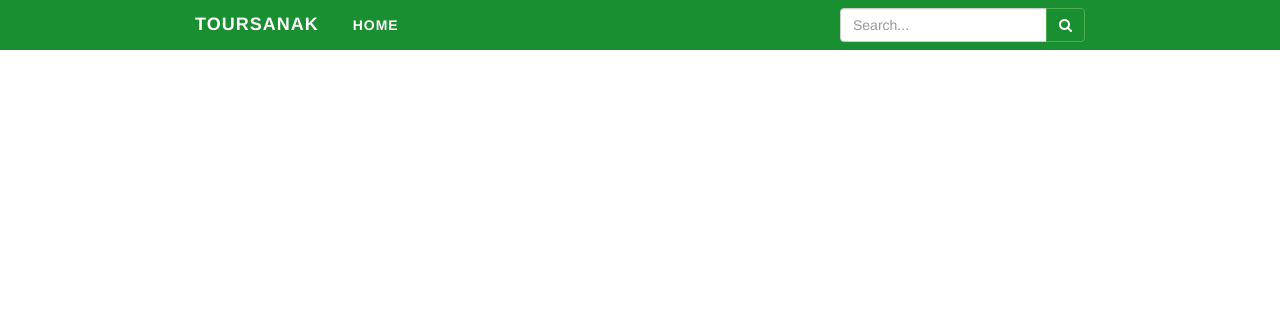
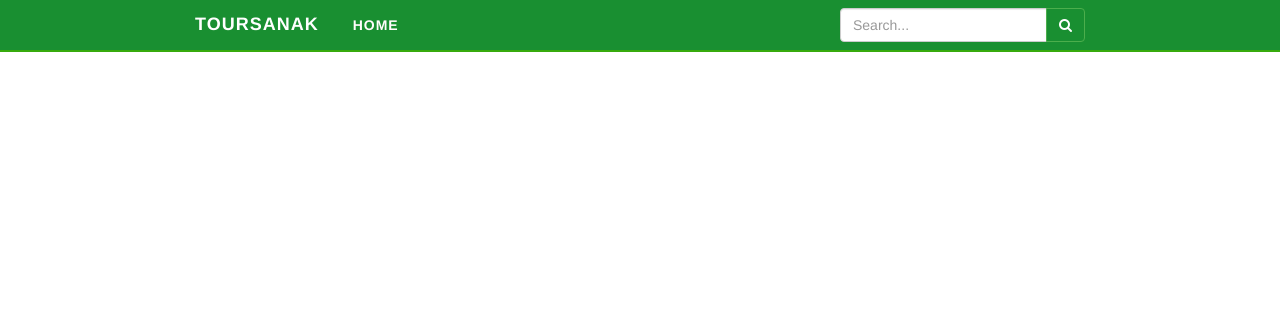
Before and after one commit to kimsal/toursanak-flask, a Flask app: template templates/toursanak/header.html in a window 1280 px wide. Shown: the top 310 px of the page. Run offline with Flask 2, Linux system fonts and the light colour scheme; the template is opened without the code that fills it, so the values that code supplies are empty; some libraries are stand-ins or nearby versions.

Commit message:
add more

```diff
--- a/static/toursanak/css/menu.css
+++ b/static/toursanak/css/menu.css
@@ -4,6 +4,15 @@
     color 						: #cdcdcd;
     border-width 				: 0;
     text-transform 				: uppercase;
+
+    -moz-box-shadow: 0px 4px 0px #16e08f;
+    -webkit-box-shadow: 0px 4px 0px #16e08f;
+    box-shadow: 0px 2px 0px #37aa0d;
+
+
+
+
+
 }
 .navbar-form .input-group > .form-control {
     width 						: 100%;
--- a/templates/toursanak/header.html
+++ b/templates/toursanak/header.html
@@ -65,7 +65,7 @@
         <link rel="stylesheet" type="text/css" href="/static/{{template_name}}/css/images-grid.css">
         <link rel="stylesheet" type="text/css" href="/static/{{template_name}}/css/category.css">
     {%endif%}
-
+    <link href="https://fonts.googleapis.com/css?family=Open+Sans:400,700" rel="stylesheet" type="text/css">
 	<link rel="stylesheet" type="text/css" href="/static/{{template_name}}/css/menu.css">
 	<link rel="stylesheet" type="text/css" href="/static/{{template_name}}/css/coreSlider.css">
 	<link rel="stylesheet" type="text/css" href="/static/{{template_name}}/assets/animate.css">
```
Also changed, not shown: static/toursanak/css/index.css (+6 -6 lines).
